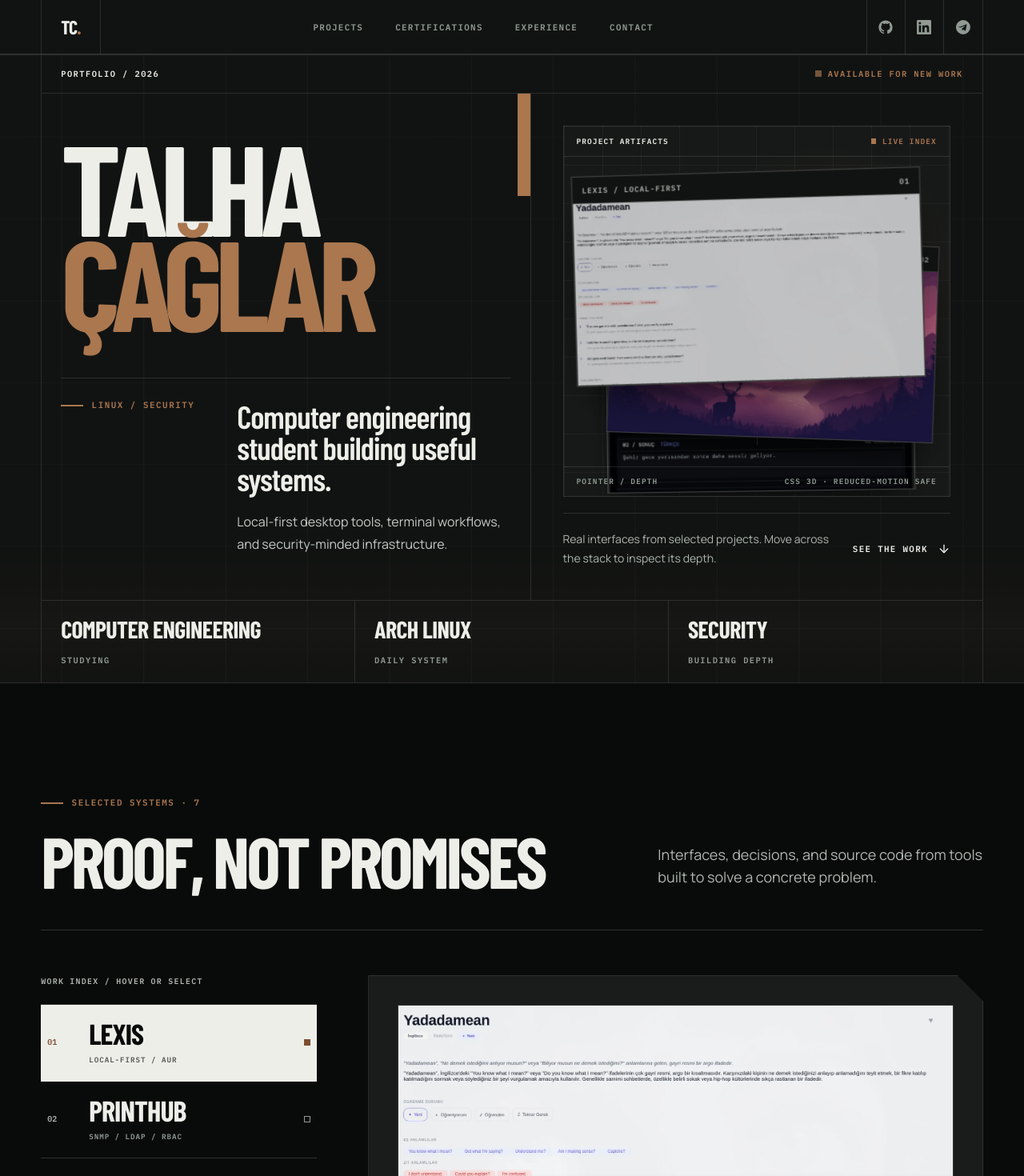
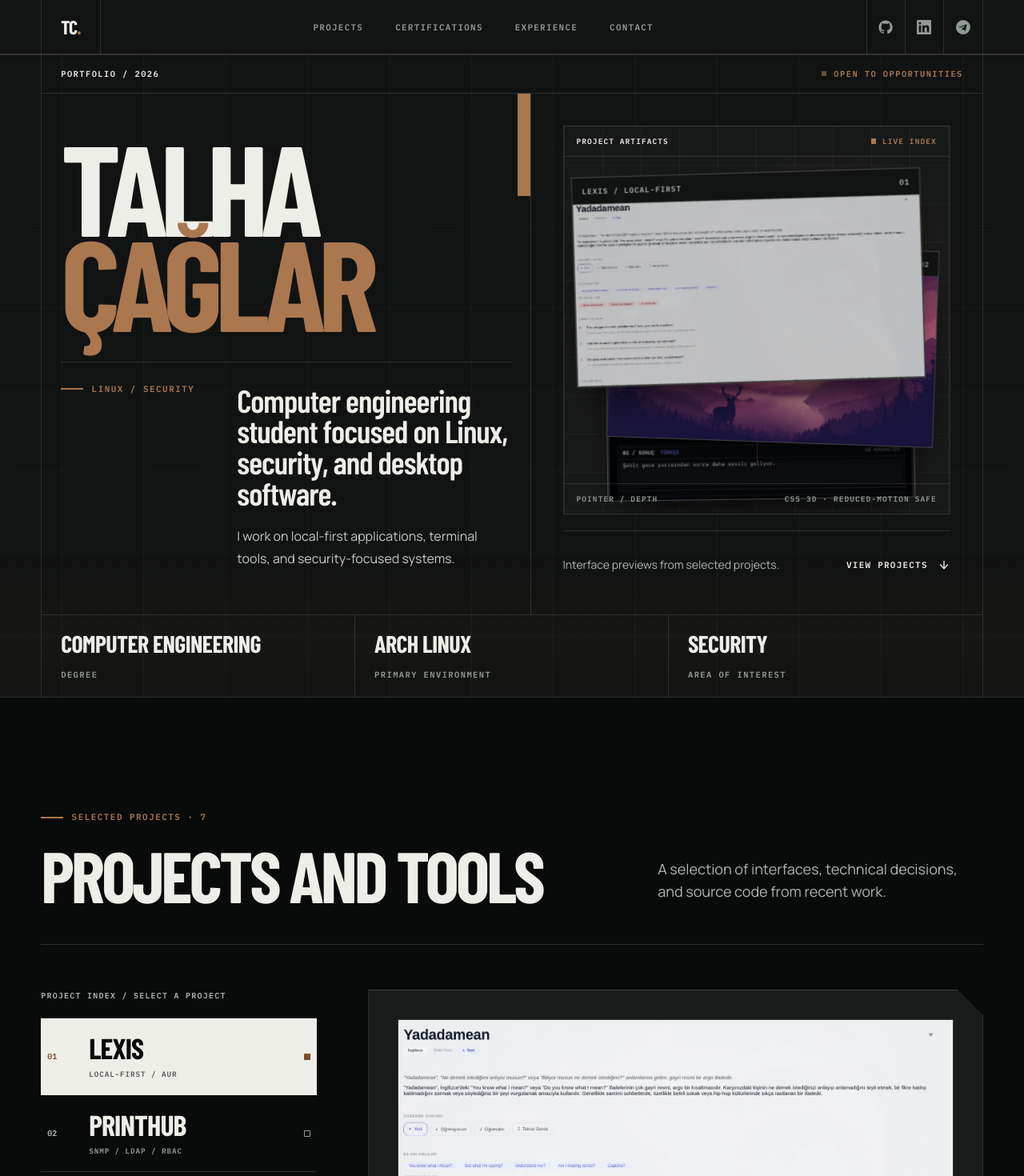
Before and after one commit to talhacaglar/talhacaglar.github.io, a Next.js app: page / in a window 1280 px wide. Shown: the top 1470 px of the page at 80% size. Built offline with nearby package versions, Linux system fonts and the light colour scheme; a web font is replaced by a local one.

Commit message:
refactor: make portfolio copy more professional

```diff
--- a/src/app/layout.tsx
+++ b/src/app/layout.tsx
@@ -24,7 +24,7 @@ const plexMono = IBM_Plex_Mono({
 
 export const metadata: Metadata = {
   title: "Talha Çağlar — Computer Engineering Student",
-  description: "Computer engineering student building tools around Linux, security and everyday problems.",
+  description: "Computer engineering student focused on Linux, security, and desktop software.",
   metadataBase: new URL("https://talhacaglar.github.io"),
   alternates: {
     canonical: "/",
@@ -42,7 +42,7 @@ export const metadata: Metadata = {
   ],
   openGraph: {
     title: "Talha Çağlar — Computer Engineering Student",
-    description: "Computer engineering student building tools around Linux, security and everyday problems.",
+    description: "Computer engineering student focused on Linux, security, and desktop software.",
     type: "website",
     locale: "en_US",
     siteName: "Talha Çağlar",
@@ -59,7 +59,7 @@ export const metadata: Metadata = {
   twitter: {
     card: "summary_large_image",
     title: "Talha Çağlar — Computer Engineering Student",
-    description: "Computer engineering student building tools around Linux, security and everyday problems.",
+    description: "Computer engineering student focused on Linux, security, and desktop software.",
     images: ["/opengraph-image.png"],
   },
   robots: {
--- a/src/components/Certifications.tsx
+++ b/src/components/Certifications.tsx
@@ -9,10 +9,10 @@ export function Certifications() {
         <div className="grid gap-8 border-b hairline pb-12 lg:grid-cols-[minmax(0,1fr)_minmax(20rem,0.55fr)] lg:items-end">
           <div>
             <p className="section-kicker text-[var(--oxide)]">Certificates · {certifications.length}</p>
-            <h2 className="display-title mt-7">What I&apos;ve learned</h2>
+            <h2 className="display-title mt-7">Training and certifications</h2>
           </div>
           <p className="max-w-xl text-base leading-7 text-[var(--steel-dark)] lg:pb-1 lg:text-lg">
-            Courses and certificates from the areas I keep learning about.
+            Completed coursework and certifications in security and networking.
           </p>
         </div>
 
--- a/src/components/Contact.tsx
+++ b/src/components/Contact.tsx
@@ -18,13 +18,13 @@ export function Contact() {
           <div>
             <p className="section-kicker text-[var(--oxide-ink)]">Bursa · UTC+3</p>
             <h2 className="mt-8 max-w-5xl font-display text-[clamp(4rem,9vw,8.5rem)] font-extrabold uppercase leading-[0.82] tracking-[-0.05em]">
-              Build something useful?
+              Get in touch
             </h2>
           </div>
 
           <div className="flex flex-col justify-end">
             <p className="max-w-lg text-lg leading-8 text-[color:color-mix(in_srgb,var(--ink)_74%,transparent)]">
-              Send me a note about Linux, security or something useful we could build.
+              For project discussions, collaboration, or questions about my work, send me an email.
             </p>
             <a
               href={`mailto:${EMAIL}`}
--- a/src/components/Hero.tsx
+++ b/src/components/Hero.tsx
@@ -2,9 +2,9 @@ import { ArrowDown, ArrowUpRight } from "lucide-react";
 import { ArtifactStack } from "@/components/ArtifactStack";
 
 const facts = [
-  { value: "Computer Engineering", label: "Studying" },
-  { value: "Arch Linux", label: "Daily system" },
-  { value: "Security", label: "Building depth" },
+  { value: "Computer Engineering", label: "Degree" },
+  { value: "Arch Linux", label: "Primary environment" },
+  { value: "Security", label: "Area of interest" },
 ];
 
 export function Hero() {
@@ -19,7 +19,7 @@ export function Hero() {
           <span>Portfolio / 2026</span>
           <span className="flex items-center gap-2 text-[var(--oxide)]">
             <span className="status-pulse h-2 w-2 bg-current" aria-hidden="true" />
-            Available for new work
+            Open to opportunities
           </span>
         </div>
 
@@ -38,10 +38,10 @@ export function Hero() {
               <p className="section-kicker self-start text-[var(--oxide)]">Linux / Security</p>
               <div>
                 <p className="max-w-lg font-display text-[clamp(1.8rem,3.1vw,2.75rem)] font-semibold leading-[0.98] tracking-[-0.025em]">
-                  Computer engineering student building useful systems.
+                  Computer engineering student focused on Linux, security, and desktop software.
                 </p>
                 <p className="mt-5 max-w-lg text-base leading-7 text-[var(--ink-soft)]">
-                  Local-first desktop tools, terminal workflows, and security-minded infrastructure.
+                  I work on local-first applications, terminal tools, and security-focused systems.
                 </p>
               </div>
             </div>
@@ -52,14 +52,14 @@ export function Hero() {
 
             <div className="mt-5 grid gap-4 border-t hairline pt-5 sm:grid-cols-[1fr_auto] sm:items-center">
               <p className="max-w-sm text-sm leading-6 text-[var(--steel)]">
-                Real interfaces from selected projects. Move across the stack to inspect its depth.
+                Interface previews from selected projects.
               </p>
               <div>
                 <a
                   href="#projects"
                   className="group inline-flex min-h-11 items-center gap-3 font-mono text-[0.68rem] font-semibold uppercase tracking-[0.12em]"
                 >
-                  See the work
+                  View projects
                   <ArrowDown className="h-4 w-4 transition-transform duration-300 group-hover:translate-y-1" aria-hidden="true" />
                 </a>
               </div>
--- a/src/components/Projects.tsx
+++ b/src/components/Projects.tsx
@@ -84,7 +84,7 @@ function ProjectDetails({ project, index }: { project: Project; index: number })
       <div className="mt-8 flex flex-col gap-6 border-b dark-hairline pb-7 sm:flex-row sm:items-start sm:justify-between">
         <div>
           <p className="font-mono text-[0.65rem] font-semibold uppercase tracking-[0.13em] text-[var(--oxide)]">
-            Selected work / 0{index + 1}
+            Project / 0{index + 1}
           </p>
           <h3 className="mt-3 font-display text-[clamp(3.7rem,6vw,6.6rem)] font-bold uppercase leading-[0.8] tracking-[-0.045em]">
             {project.name}
@@ -187,18 +187,18 @@ export function Projects() {
       <div className="site-shell">
         <div className="grid gap-8 border-b dark-hairline pb-12 lg:grid-cols-[minmax(0,1fr)_minmax(20rem,0.55fr)] lg:items-end">
           <div>
-            <p className="section-kicker text-[var(--oxide)]">Selected systems · {projects.length}</p>
-            <h2 className="display-title mt-7 max-w-5xl">Proof, not promises</h2>
+            <p className="section-kicker text-[var(--oxide)]">Selected projects · {projects.length}</p>
+            <h2 className="display-title mt-7 max-w-5xl">Projects and tools</h2>
           </div>
           <p className="max-w-xl text-base leading-7 text-[var(--steel)] lg:pb-1 lg:text-lg">
-            Interfaces, decisions, and source code from tools built to solve a concrete problem.
+            A selection of interfaces, technical decisions, and source code from recent work.
           </p>
         </div>
 
         <div className="hidden gap-10 pt-14 lg:grid lg:grid-cols-[minmax(19rem,0.62fr)_minmax(32rem,1.38fr)] xl:gap-16">
           <div>
             <p className="mb-5 font-mono text-[0.62rem] font-semibold uppercase tracking-[0.13em] text-[var(--steel)]">
-              Work index / Hover or select
+              Project index / Select a project
             </p>
             <ol className="border-t dark-hairline">
               {projects.map((project, index) => {
@@ -264,7 +264,7 @@ export function Projects() {
             className="group inline-flex min-h-11 items-center gap-3 font-mono text-xs font-semibold uppercase tracking-[0.12em]"
           >
             <GithubIcon className="h-5 w-5" aria-hidden="true" />
-            More on GitHub
+            View GitHub profile
             <ArrowUpRight className="h-4 w-4 text-[var(--oxide)] transition-transform group-hover:translate-x-1 group-hover:-translate-y-1" aria-hidden="true" />
           </a>
         </div>
--- a/src/data/projects.ts
+++ b/src/data/projects.ts
@@ -6,7 +6,7 @@ export interface Project {
   url: string;
   /** A factual system category used by the visual index. */
   category: string;
-  /** Short proof label shown in the project list. */
+  /** Short technical label shown in the project list. */
   signal: string;
   /** Primary language by bytes, as GitHub reports it. */
   lang: string;
```
